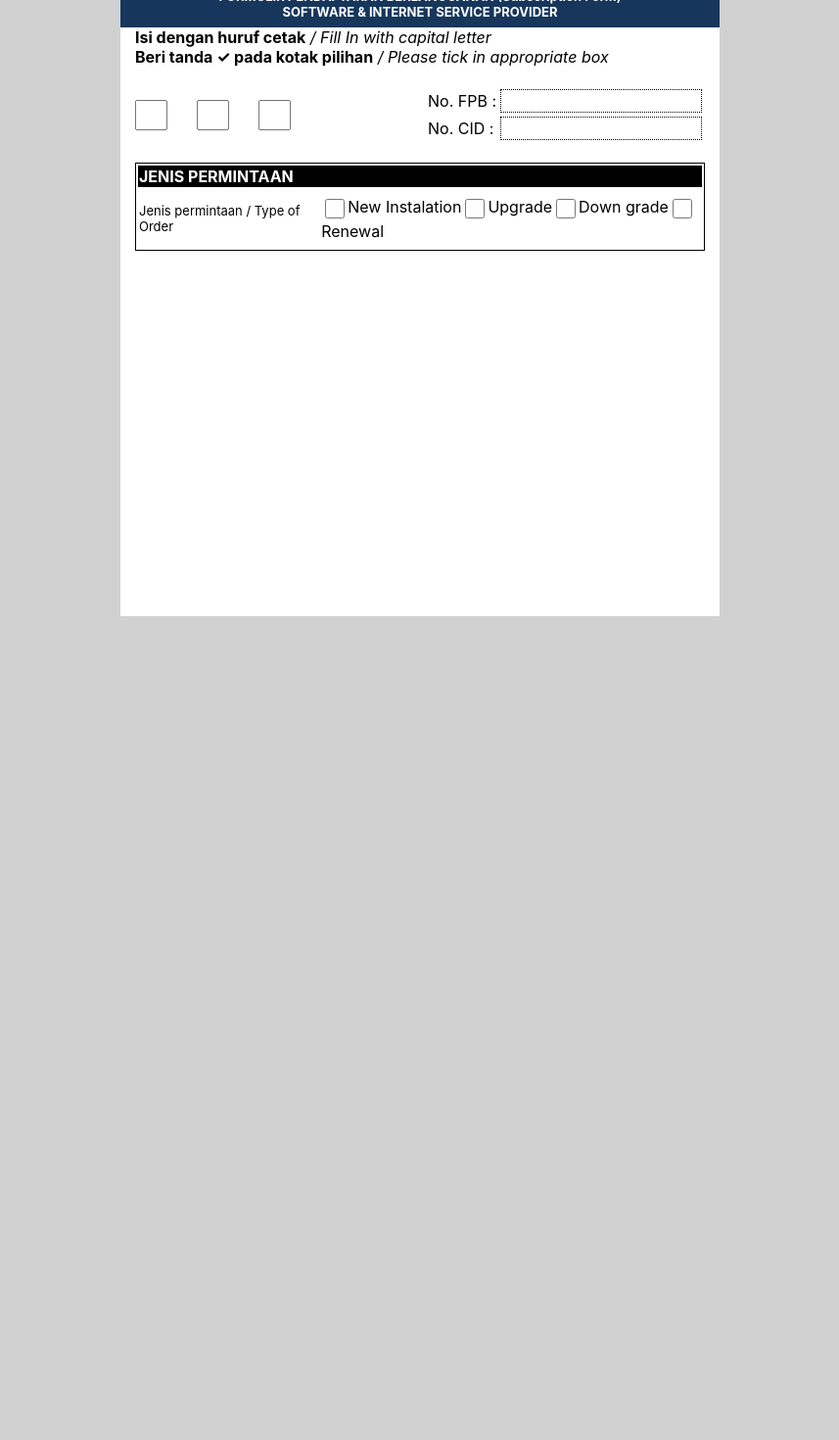
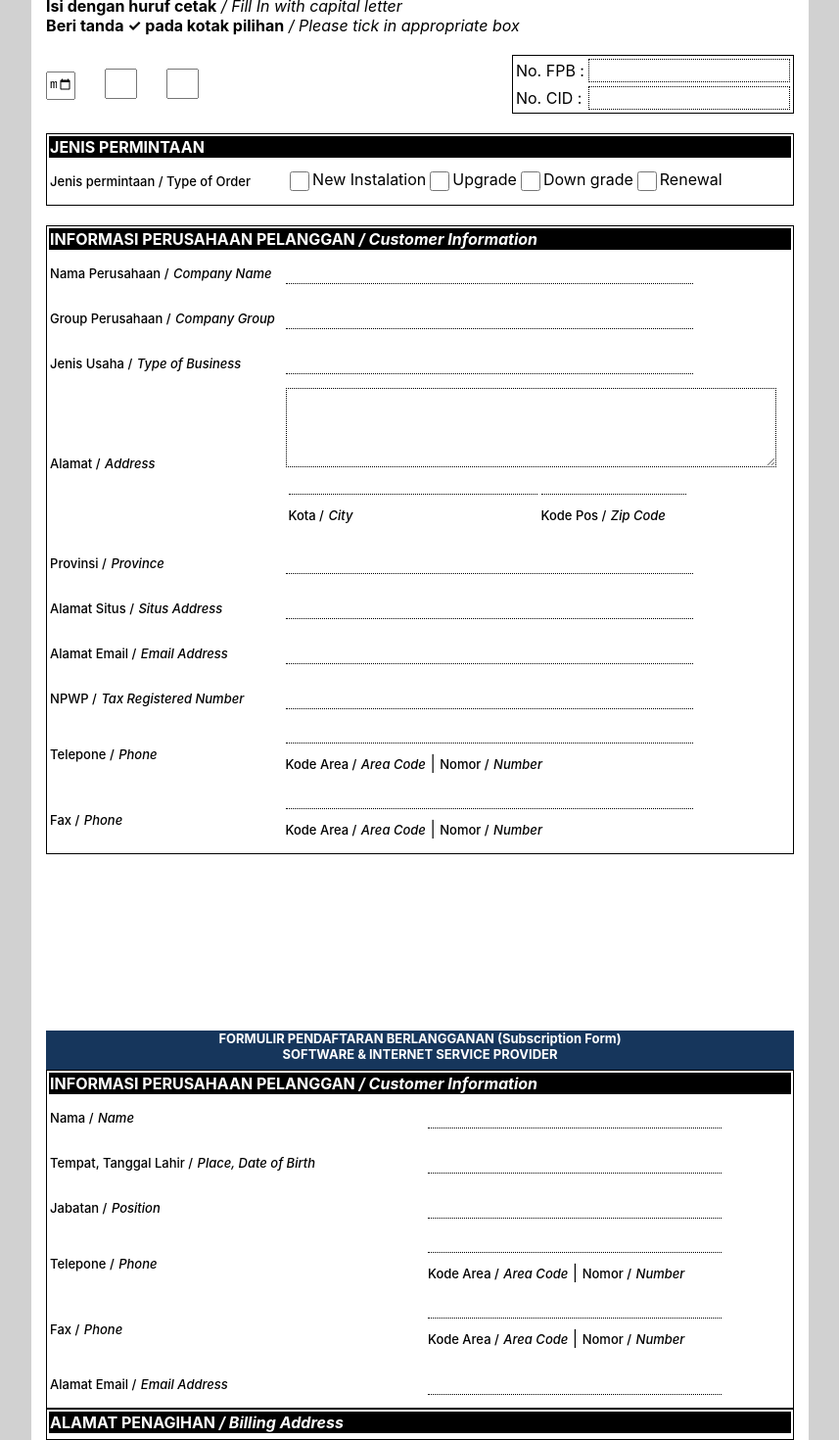
Before and after one commit to fillahfirdausyah/subscription-form, a React (Create React App) app: page / in a window 1280 px wide. Shown: the part 163-1633 px from the top of the page at 98% size, without its empty margins (211-1068 px from the left). Before the commit the page ends 800 px from the top, so only its background shows below. Built offline with nearby package versions, Linux system fonts and the light colour scheme.

Commit message:
add billing address

```diff
--- a/package.json
+++ b/package.json
@@ -8,11 +8,13 @@
     "@testing-library/jest-dom": "^5.11.4",
     "@testing-library/react": "^11.1.0",
     "@testing-library/user-event": "^12.1.10",
+    "npm": "^7.15.1",
     "puppeteer": "^10.0.0",
     "react": "^17.0.2",
     "react-dom": "^17.0.2",
     "react-router-dom": "^5.2.0",
     "react-scripts": "4.0.3",
+    "react-to-pdf": "^0.0.14",
     "web-vitals": "^1.0.1"
   },
   "scripts": {
--- a/scripts/generate-pdf.js
+++ b/scripts/generate-pdf.js
@@ -10,8 +10,9 @@ const puppeteer = require("puppeteer");
   await page.pdf({
     path: "./react.pdf", // path (relative to CWD) to save the PDF to.
     printBackground: true, // print background colors
-    width: "612px", // match the css width and height we set for our PDF
-    height: "792px",
+    // width: "25cm", // match the css width and height we set for our PDF
+    // height: "792px",
+    format: "a4",
   });
   await browser.close();
 })();
--- a/src/component/Template/index.js
+++ b/src/component/Template/index.js
@@ -39,7 +39,7 @@ function Template() {
           <span className="font-italic">/ Please tick in appropriate box</span>
           <div className="information">
             <div className="date">
-              <input type="text" className="input-date" />
+              <input type="date" className="input-date" />
               <input type="text" className="input-date" />
               <input type="text" className="input-date" />
             </div>
@@ -65,15 +65,13 @@ function Template() {
               <table>
                 <thead>
                   <th colSpan="2">
-                  <span className="font-bold">JENIS PERMINTAAN</span>
+                    <span className="font-bold">JENIS PERMINTAAN</span>
                   </th>
                 </thead>
                 <tbody>
                   <tr>
                     <td>
-                      <p>
-                      Jenis permintaan / Type of Order
-                      </p>
+                      <p>Jenis permintaan / Type of Order</p>
                     </td>
                     <td>
                       <input type="checkbox" id="NewInstalation" />
@@ -89,6 +87,231 @@ function Template() {
                 </tbody>
               </table>
             </div>
+            <div className="customer-information">
+              <table>
+                <thead>
+                  <th colSpan="2">
+                    <span className="font-bold">
+                      INFORMASI PERUSAHAAN PELANGGAN
+                    </span>{" "}
+                    <span className="font-italic">/ Customer Information</span>
+                  </th>
+                </thead>
+                <tbody>
+                  <tr>
+                    <td>
+                      <p>Nama Perusahaan /</p>{" "}
+                      <p className="font-italic">Company Name</p>
+                    </td>
+                    <td>
+                      <input type="text" />
+                    </td>
+                  </tr>
+                  <tr>
+                    <td>
+                      <p>Group Perusahaan /</p>{" "}
+                      <p className="font-italic">Company Group</p>
+                    </td>
+                    <td>
+                      <input type="text" />
+                    </td>
+                  </tr>
+                  <tr>
+                    <td>
+                      <p>Jenis Usaha /</p>{" "}
+                      <p className="font-italic">Type of Business</p>
+                    </td>
+                    <td>
+                      <input type="text" />
+                    </td>
+                  </tr>
+                  <tr>
+                    <td>
+                      <p>Alamat /</p> <p className="font-italic">Address</p>
+                    </td>
+                    <td>
+                      <textarea name="" id="" cols="60" rows="5"></textarea>
+                      <tr>
+                        <td>
+                          <input type="text" className="input-city" />
+                          <br />
+                          <p>Kota /</p> <p className="font-italic">City</p>
+                        </td>
+                        <td>
+                          <input type="text" />
+                          <br />
+                          <p>Kode Pos /</p>{" "}
+                          <p className="font-italic">Zip Code</p>
+                        </td>
+                      </tr>
+                    </td>
+                  </tr>
+                  <tr>
+                    <td>
+                      <p>Provinsi /</p> <p className="font-italic">Province</p>
+                    </td>
+                    <td>
+                      <input type="text" />
+                    </td>
+                  </tr>
+                  <tr>
+                    <td>
+                      <p>Alamat Situs /</p>{" "}
+                      <p className="font-italic">Situs Address</p>
+                    </td>
+                    <td>
+                      <input type="text" />
+                    </td>
+                  </tr>
+                  <tr>
+                    <td>
+                      <p>Alamat Email /</p>{" "}
+                      <p className="font-italic">Email Address</p>
+                    </td>
+                    <td>
+                      <input type="text" />
+                    </td>
+                  </tr>
+                  <tr>
+                    <td>
+                      <p>NPWP /</p>{" "}
+                      <p className="font-italic">Tax Registered Number</p>
+                    </td>
+                    <td>
+                      <input type="text" />
+                    </td>
+                  </tr>
+                  <tr>
+                    <td>
+                      <p>Telepone /</p> <p className="font-italic">Phone</p>
+                    </td>
+                    <td>
+                      <input type="text" />
+                      <br />
+                      <p>Kode Area / </p>{" "}
+                      <p className="font-italic">Area Code</p>
+                      {" | "}
+                      <p>Nomor / </p> <p className="font-italic">Number</p>
+                    </td>
+                  </tr>
+                  <tr>
+                    <td>
+                      <p>Fax /</p> <p className="font-italic">Phone</p>
+                    </td>
+                    <td>
+                      <input type="text" />
+                      <br />
+                      <p>Kode Area / </p>{" "}
+                      <p className="font-italic">Area Code</p>
+                      {" | "}
+                      <p>Nomor / </p> <p className="font-italic">Number</p>
+                    </td>
+                  </tr>
+                </tbody>
+              </table>
+            </div>
+
+            <div className="authorized-person">
+              <div className="section1">
+                <p>
+                  FORMULIR PENDAFTARAN BERLANGGANAN (Subscription Form)
+                  <br />
+                  SOFTWARE & INTERNET SERVICE PROVIDER
+                </p>
+              </div>
+              <table>
+                <thead>
+                  <th colSpan="2">
+                    <span className="font-bold">
+                      INFORMASI PERUSAHAAN PELANGGAN
+                    </span>{" "}
+                    <span className="font-italic">/ Customer Information</span>
+                  </th>
+                </thead>
+                <tbody>
+                  <tr>
+                    <td>
+                      <p>Nama /</p> <p className="font-italic"> Name</p>
+                    </td>
+                    <td>
+                      <input type="text" />
+                    </td>
+                  </tr>
+                  <tr>
+                    <td>
+                      <p>Tempat, Tanggal Lahir /</p>{" "}
+                      <p className="font-italic">Place, Date of Birth</p>
+                    </td>
+                    <td>
+                      <input type="text" />
+                    </td>
+                  </tr>
+                  <tr>
+                    <td>
+                      <p>Jabatan /</p> <p className="font-italic">Position</p>
+                    </td>
+                    <td>
+                      <input type="text" />
+                    </td>
+                  </tr>
+                  <tr>
+                    <td>
+                      <p>Telepone /</p> <p className="font-italic">Phone</p>
+                    </td>
+                    <td>
+                      <input type="text" />
+                      <br />
+                      <p>Kode Area / </p>{" "}
+                      <p className="font-italic">Area Code</p>
+                      {" | "}
+                      <p>Nomor / </p> <p className="font-italic">Number</p>
+                    </td>
+                  </tr>
+                  <tr>
+                    <td>
+                      <p>Fax /</p> <p className="font-italic">Phone</p>
+                    </td>
+                    <td>
+                      <input type="text" />
+                      <br />
+                      <p>Kode Area / </p>{" "}
+                      <p className="font-italic">Area Code</p>
+                      {" | "}
+                      <p>Nomor / </p> <p className="font-italic">Number</p>
+                    </td>
+                  </tr>
+                  <tr>
+                    <td>
+                      <p>Alamat Email /</p>{" "}
+                      <p className="font-italic">Email Address</p>
+                    </td>
+                    <td>
+                      <input type="text" />
+                    </td>
+                  </tr>
+                </tbody>
+              </table>
+            </div>
+
+            <div className="billing-address">
+              <table>
+                <thead>
+                  <th colSpan="2">
+                    <span className="font-bold">
+                      ALAMAT PENAGIHAN
+                    </span>{" "}
+                    <span className="font-italic">/ Billing Address</span>
+                  </th>
+                </thead>
+                <tbody>
+                  <tr>
+                    <td>
+
+                    </td>
+                  </tr>
+                </tbody>
+              </table>
+            </div>
           </div>
         </div>
       </section>
--- a/src/component/Template/style.css
+++ b/src/component/Template/style.css
@@ -1,4 +1,8 @@
 input:focus {
+    outline: none;
+}
+
+textarea:focus {
     outline: none;
 }
 
@@ -76,24 +80,54 @@ section .section1 {
     height: 20px;
 }
 
-.type-of-order table {
+table {
+    width: 100%;
     border: 1px solid black;
 }
 
-.type-of-order table thead {
+table thead {
     background-color: black;
     color: white;
     text-align: left;
 }
 
-.type-of-order table p {
+table p {
     font-size: 13px;
+    display: inline-block;
+    font-weight: 500;
+}
+
+table input {
+    border-top: none;
+    border-left: none;
+    border-right: none;
+    border-bottom: 1px dotted;
+    width: 80%;
+}
+
+table textarea {
+    border: 1px dotted;
+}
+
+.customer-information {
+    margin-top: 20px;
+}
+
+.authorized-person {
+    margin-top: 180px;
+}
+
+.input-city {
+    width: 250px;
 }
 
 /* 612px x 792px is our default size of a PDF */
 .pdf {
-    width: 612px;
-    height: 792px;
+    /* width: 612px; */
+    /* height: 792px; */
+    /* width: 20cm; */
+    width: 8.27in;
+    /* height: 1500px; */
     background-color: white;
     margin: 0 auto;
   }
```
Also changed, not shown: 2 other files (tests, documents, lock files or other folders).
